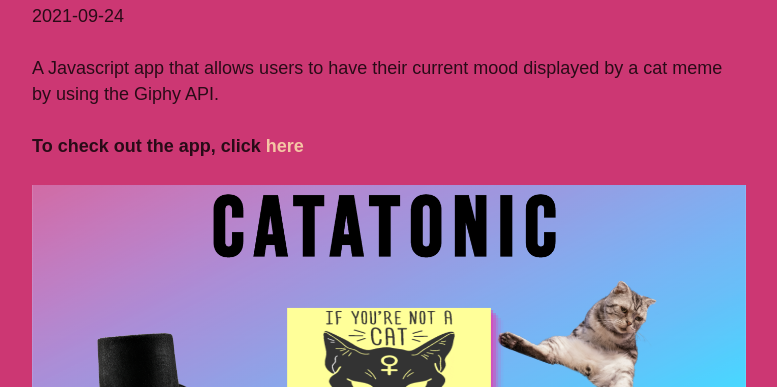
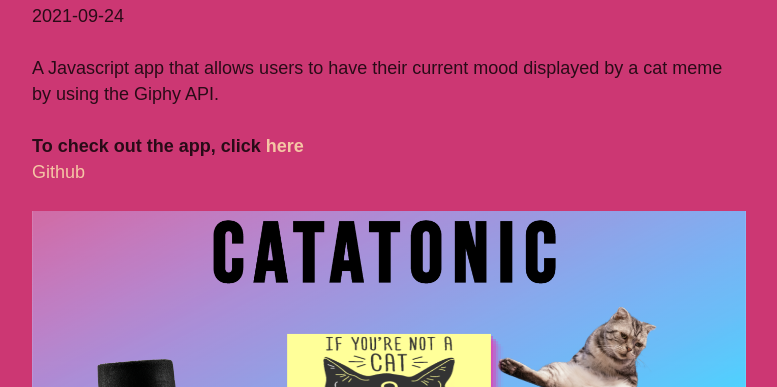
Before and after one commit to APareja12/portfolio-site, a Gatsby site: page /projects/catatonic in a window 1280 px wide. Shown: the part 413-800 px from the top of the page, without its empty margins (251-1028 px from the left). Built offline with nearby package versions, Linux system fonts and the light colour scheme; Gatsby itself is replaced by a stand-in of ours.

Commit message:
adds github links

```diff
--- a/src/posts/catatonic/catatonic.md
+++ b/src/posts/catatonic/catatonic.md
@@ -5,7 +5,8 @@ date: "2021-09-24"
 
 A Javascript app that allows users to have their current mood displayed by a cat meme by using the Giphy API.
 
-**To check out the app, click <a href="https://mood-cat.netlify.app" target="_blank">here</a>**
+**To check out the app, click <a href="https://mood-cat.netlify.app" target="_blank">here</a>** <br>
+<a href="https://github.com/APareja12/Mood-Cat/tree/master" target="_blank">Github</a>
 
 ![Catatonic](./catatonic.jpeg)
 
--- a/src/posts/dev/dev.md
+++ b/src/posts/dev/dev.md
@@ -7,6 +7,8 @@ Dev-to-Dev is a Django based app that allows users, specifically bootcamp studen
 
 
 **To check out the app, click <a href="https://dc-dev-to-dev-test.herokuapp.com/" target="_blank">here</a>**
+<br>
+<a href="https://github.com/APareja12/dev-to-dev" target="_blank">Github</a>
 
 ![Dev-to-Dev](./dev.jpeg)
 
--- a/src/posts/golden/golden.md
+++ b/src/posts/golden/golden.md
@@ -6,6 +6,8 @@ date: "2021-11-05"
 Allows users to look up silent films from the 1920's and build a collection of their favorite films.
 
 **To check out the app, click <a href="https://golden-silence.netlify.app" target="_blank">here</a>**
+<br>
+<a href="https://github.com/APareja12/Proj3-GS-Backend" target="_blank">Github</a>
 
 
 ![Golden-Silence](./golden.jpeg)
--- a/src/posts/manas/manas.md
+++ b/src/posts/manas/manas.md
@@ -6,6 +6,9 @@ date: "2021-10-15"
 Allows user to track meditation and mindfulness practice. Provides fields for intention, setting, duration, date, and type of meditation.
 
 **To check out the app, click <a href="https://mindfulnessapp.herokuapp.com/" target="_blank">here</a>**
+<br>
+<a href="https://github.com/APareja12/mindfulness-app" target="_blank">Github</a>
+
 
 
 ![Manas](./manas.jpeg)
```
